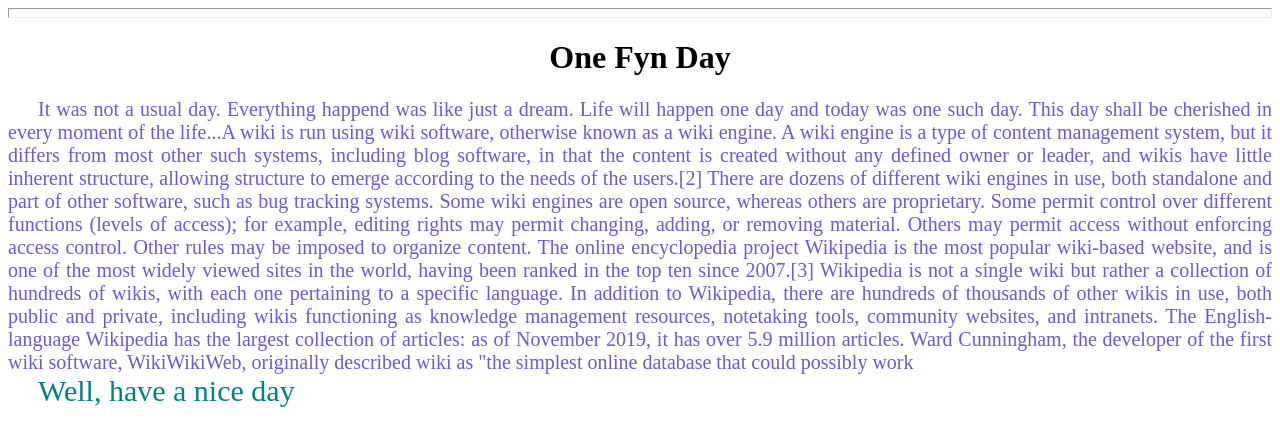
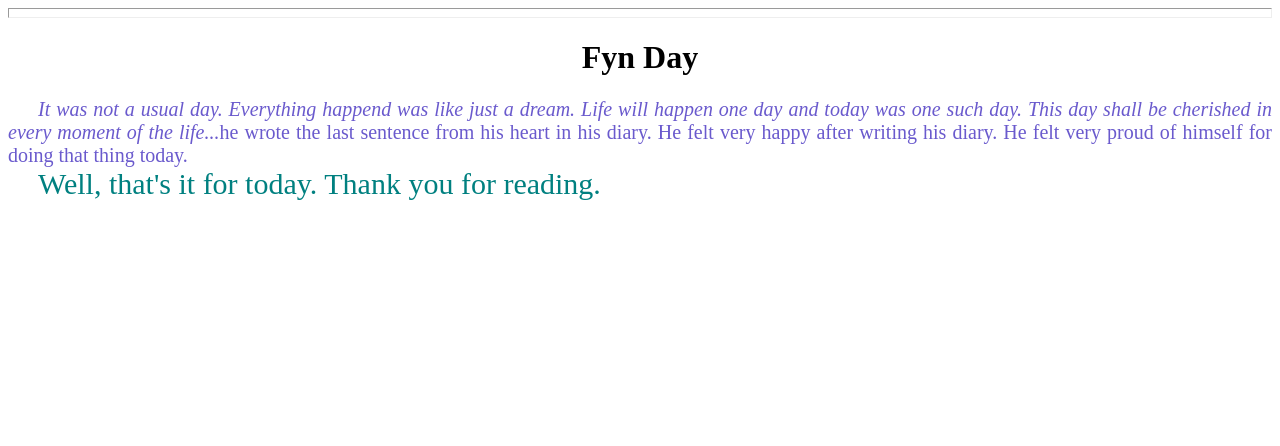
Before and after one commit to Mothi28/Mothi28.github.io, a plain HTML site: page index.html in a window 1280 px wide. Drawn offline with Linux system fonts and the light colour scheme.

Commit message:
Update index.html

```diff
--- a/index.html
+++ b/index.html
@@ -26,10 +26,11 @@ text-indent:30px;
 </head>
 <body>
 <hr size="10">
-<center> <h1>One Fyn Day</h1> </center>
-<div id="v">It was not a usual day. Everything happend was like just a dream. Life will happen one day and today was one such day. This day shall be cherished in every moment of the life...A wiki is run using wiki software, otherwise known as a wiki engine. A wiki engine is a type of content management system, but it differs from most other such systems, including blog software, in that the content is created without any defined owner or leader, and wikis have little inherent structure, allowing structure to emerge according to the needs of the users.[2] There are dozens of different wiki engines in use, both standalone and part of other software, such as bug tracking systems. Some wiki engines are open source, whereas others are proprietary. Some permit control over different functions (levels of access); for example, editing rights may permit changing, adding, or removing material. Others may permit access without enforcing access control. Other rules may be imposed to organize content.
-The online encyclopedia project Wikipedia is the most popular wiki-based website, and is one of the most widely viewed sites in the world, having been ranked in the top ten since 2007.[3] Wikipedia is not a single wiki but rather a collection of hundreds of wikis, with each one pertaining to a specific language. In addition to Wikipedia, there are hundreds of thousands of other wikis in use, both public and private, including wikis functioning as knowledge management resources, notetaking tools, community websites, and intranets. The English-language Wikipedia has the largest collection of articles: as of November 2019, it has over 5.9 million articles. Ward Cunningham, the developer of the first wiki software, WikiWikiWeb, originally described wiki as "the simplest online database that could possibly work</div>
-<aside style='float:left'><div class="p">Well, have a nice day</div>
+<center> <h1> Fyn Day</h1> </center>
+<div id="v"><i>It was not a usual day. Everything happend was like just a dream. Life will happen one day and today was one such day. This day shall be cherished in every moment of the life...</i>he wrote the last sentence from his heart in his diary. He felt very happy
+  after writing his diary. He felt very proud of himself for doing that thing today.
+</div>
+<aside style='float:left'><div class="p">Well, that's it for today. Thank you for reading.</div>
 </aside>
 </body>
 </html>
```
